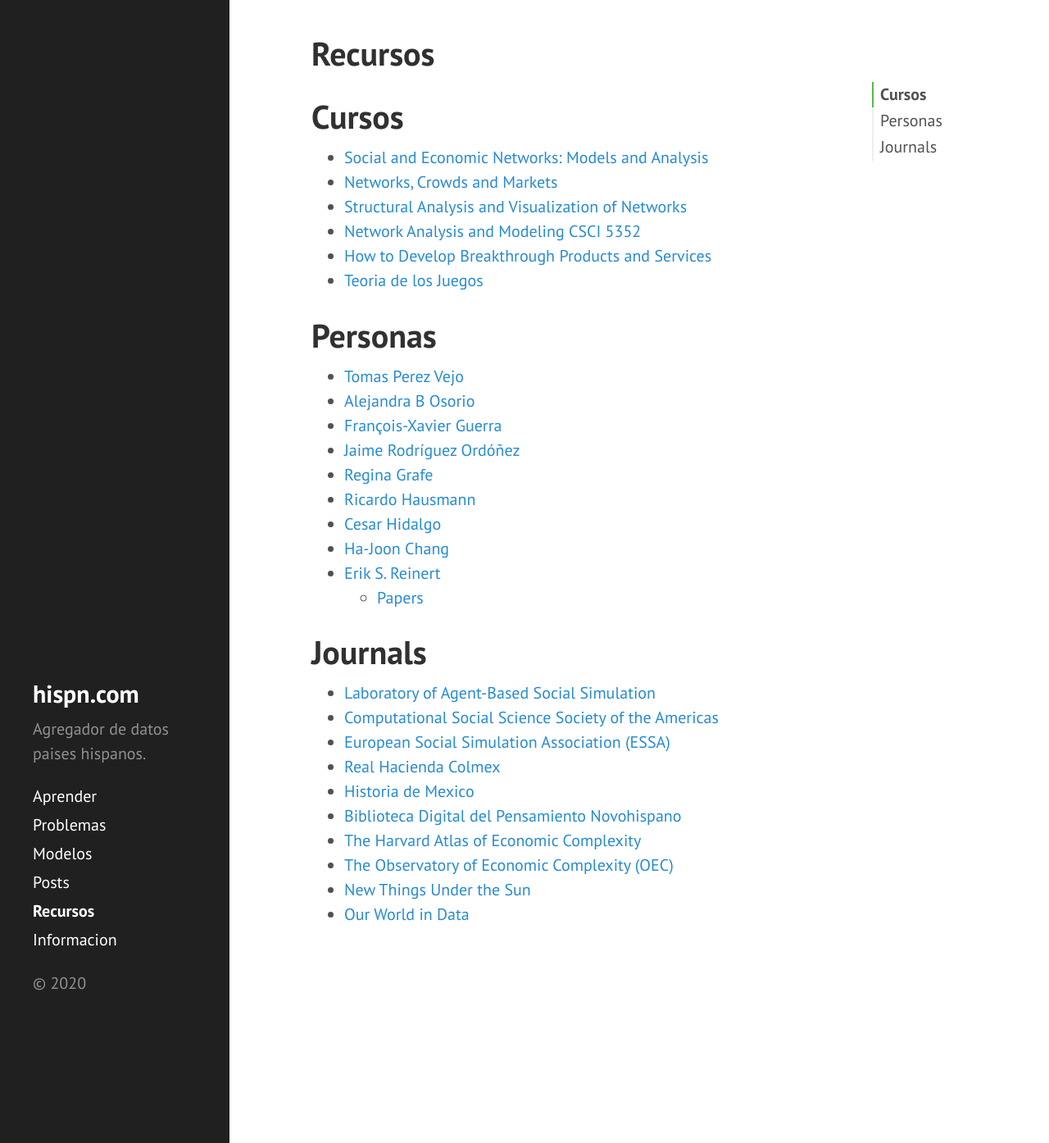
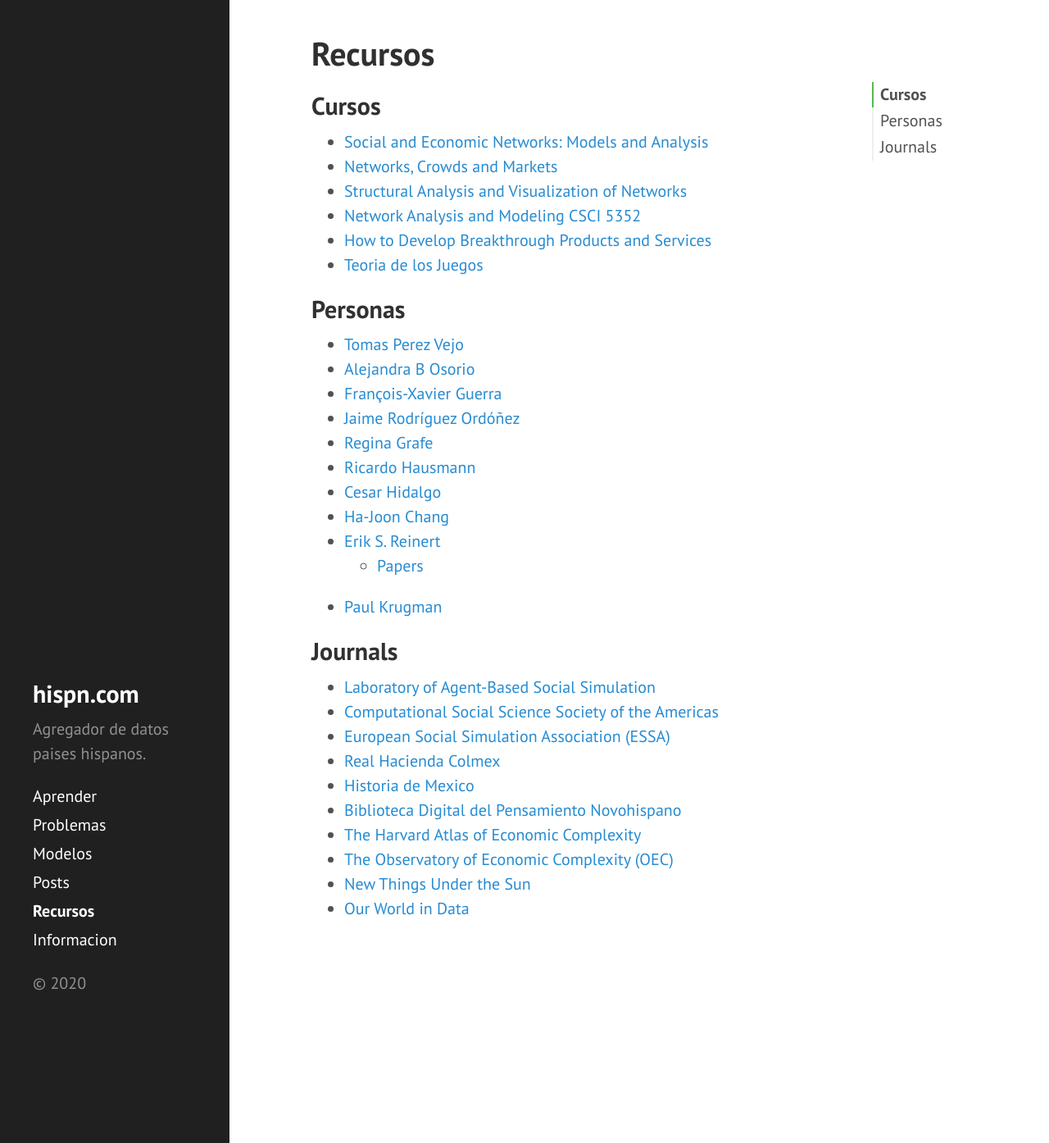
Before and after one commit to DanielBremont/hispn.github.io, a Jekyll site: the page built from pages/recursos.md, in a window 1280 px wide and 1394 px high. Shown: the whole window at 82% size. Built offline with Jekyll 4.4.1, drawn with Linux system fonts in a browser that asks for light colours.

Commit message:
Nuevo commit

```diff
--- a/pages/recursos.md
+++ b/pages/recursos.md
@@ -4,7 +4,7 @@
 orden: 7
 ---
 
-# Cursos
+## Cursos
 
 - [Social and Economic Networks: Models and Analysis](https://www.coursera.org/learn/social-economic-networks)
 - [Networks, Crowds and Markets](https://www.edx.org/es/course/networks-crowds-and-markets)
@@ -13,7 +13,7 @@
 - [How to Develop Breakthrough Products and Services](https://ocw.mit.edu/courses/sloan-school-of-management/15-356-how-to-develop-breakthrough-products-and-services-spring-2012/)
 - [Teoria de los Juegos](http://www.game-theory-class.org/)
 
-# Personas
+## Personas
 
 - [Tomas Perez Vejo](https://inah.academia.edu/TomasPerezVejo)
 - [Alejandra B Osorio](https://alejandraosorio.academia.edu/)
@@ -26,8 +26,9 @@
 - [Erik S. Reinert](https://en.wikipedia.org/wiki/Erik_S._Reinert)
   - [Papers](https://econpapers.repec.org/RAS/pre309.htm){:target="_blank"}
 
+- [Paul Krugman](https://www.krugmantoday.com/)
 
-# Journals
+## Journals
 
 - [Laboratory of Agent-Based Social Simulation](http://labss.istc.cnr.it/)
 - [Computational Social Science Society of the Americas](https://computationalsocialscience.org/)
```
Also changed, not shown: pages/aprender.md (+2 -0 lines), pages/info.md (+5 -2 lines).
